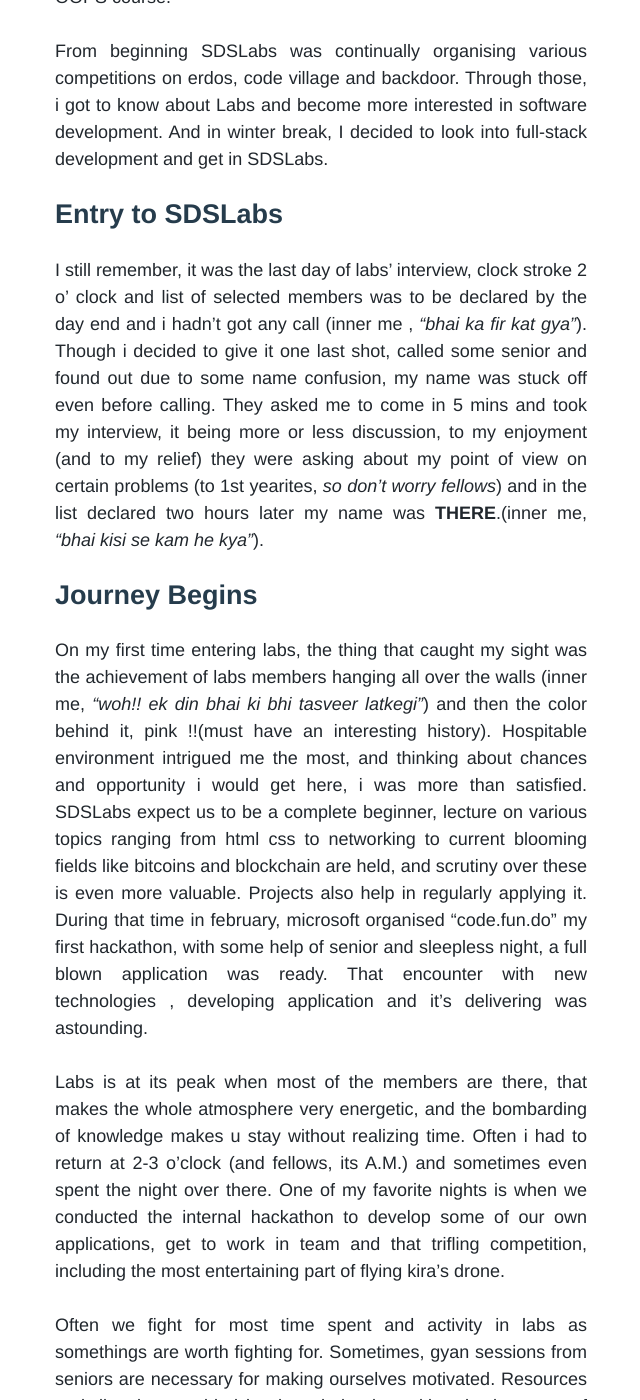
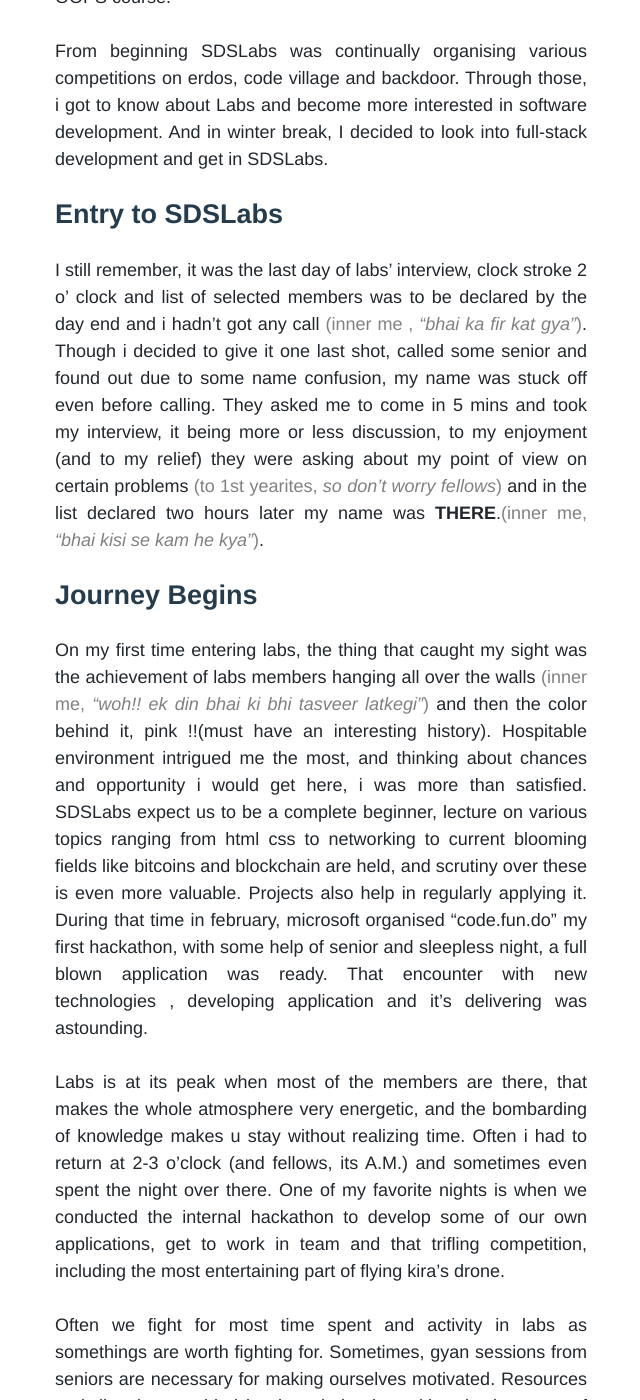
Before and after one commit to sdslabs/sdslabs.github.com, a Jekyll site: the page built from _posts/2017/2017-12-28-working-at-sdslabs-14.md, in a window 1280 px wide and 1400 px high, scrolled down 586 px. Shown: the whole window, without its empty margins (319-959 px from the left). Built offline with Jekyll 4.4.1, drawn with Linux system fonts in a browser that asks for light colours; some web fonts are replaced; comment, search, counter and statistics services are not loaded; some of the changed text lies outside the part shown.

Commit message:
Change color of  to grey

```diff
--- a/_posts/2017/2017-12-28-working-at-sdslabs-14.md
+++ b/_posts/2017/2017-12-28-working-at-sdslabs-14.md
@@ -15,11 +15,11 @@ From beginning SDSLabs was continually organising various competitions on erdos,
 
 ## Entry to SDSLabs
 
-I still remember, it was the last day of labs' interview, clock stroke 2 o’ clock and list of selected members was to be declared by the day end and i hadn't got any call (inner me , _"bhai ka fir kat gya"_). Though i decided to give it one last shot, called some senior and found out due to some name confusion, my name was stuck off even before calling. They asked me to come in 5 mins and took my interview, it being more or less discussion, to my enjoyment (and to my relief) they were asking about my point of view on certain problems (to 1st yearites, _so don't worry fellows_) and in the  list declared two hours later my name was __THERE__.(inner me, _"bhai kisi se kam he kya"_).
+I still remember, it was the last day of labs' interview, clock stroke 2 o’ clock and list of selected members was to be declared by the day end and i hadn't got any call <span style="color:grey">(inner me , _"bhai ka fir kat gya"_)</span>. Though i decided to give it one last shot, called some senior and found out due to some name confusion, my name was stuck off even before calling. They asked me to come in 5 mins and took my interview, it being more or less discussion, to my enjoyment (and to my relief) they were asking about my point of view on certain problems <span style="color:grey">(to 1st yearites, _so don't worry fellows_)</span> and in the  list declared two hours later my name was __THERE__.<span style="color:grey">(inner me, _"bhai kisi se kam he kya"_)</span>.
 
 ## Journey Begins
 
-On my first time entering labs, the thing that caught my sight was the achievement of labs members hanging all over the walls (inner me, _"woh!! ek din bhai ki bhi tasveer latkegi"_) and then the color behind it, pink !!(must  have an  interesting history). Hospitable environment intrigued me the most, and  thinking about chances and opportunity i would get here, i was more than satisfied. SDSLabs expect us to be a complete beginner, lecture on various topics ranging from html css to networking to current blooming fields like bitcoins and blockchain are held, and scrutiny over these is even more valuable. Projects also help in regularly applying it. During that time in february, microsoft organised "code.fun.do" my first hackathon, with some help of senior and sleepless night, a full blown application was ready. That encounter with new technologies , developing application and it's delivering was astounding.
+On my first time entering labs, the thing that caught my sight was the achievement of labs members hanging all over the walls <span style="color:grey">(inner me, _"woh!! ek din bhai ki bhi tasveer latkegi"_)</span> and then the color behind it, pink !!(must  have an  interesting history). Hospitable environment intrigued me the most, and  thinking about chances and opportunity i would get here, i was more than satisfied. SDSLabs expect us to be a complete beginner, lecture on various topics ranging from html css to networking to current blooming fields like bitcoins and blockchain are held, and scrutiny over these is even more valuable. Projects also help in regularly applying it. During that time in february, microsoft organised "code.fun.do" my first hackathon, with some help of senior and sleepless night, a full blown application was ready. That encounter with new technologies , developing application and it's delivering was astounding.
 
 Labs is at its peak when most of the members are there, that makes the  whole atmosphere  very energetic, and the bombarding of knowledge makes u stay without realizing time. Often i had to return at 2-3 o'clock (and fellows, its A.M.) and sometimes even spent the night over there. One of my favorite nights is when we conducted the internal hackathon to develop some of our own applications, get to work in team and that trifling competition, including the most entertaining part  of flying kira's drone.
 
@@ -29,10 +29,11 @@ Often we fight for most time spent and activity in labs as somethings are worth
 
 Whenever someone does something great, it meant a time for chapo. Every group in IITR has chapos but the frequency and level with which SDSLabs has, are __UNMATCHED__. We also have an annual trip, last year it was to rishikesh. Packed with tracking, camping and rafting, along with a lot of fun  it was a complete package. Playing mafia, sharing our life experience, listening to others and late night horror stories made it more memorable. Next day, rafting and cliff jumping added thrill to it.
 
+
 Last year that I  spent here has taught me so much, fun and entertainment helped in easing this process and kept me motivated.
 
 ## Recruitments
 
 We are going to have recruitments within the first half of january and we will be looking for some of the best of  curious and energetic minds of the younger IITR junta. These recruitments are a way of knowing our juniors and letting them know about us.
 
-Waiting eagerly for you. (inner me, _"aaye aapka intezaar hai"_).
+Waiting eagerly for you. <span style="color:grey">(inner me, _"aaye aapka intezaar hai"_)</span>.
```
